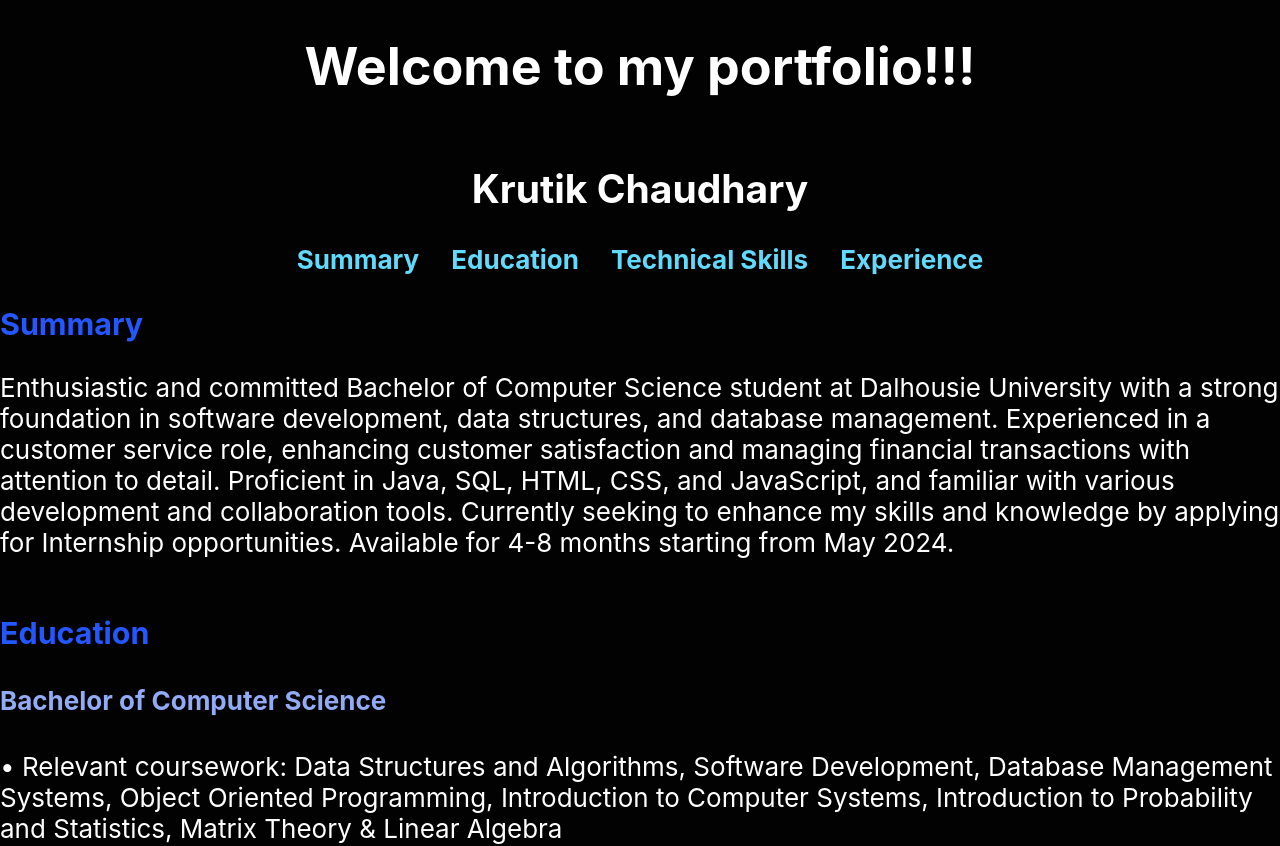
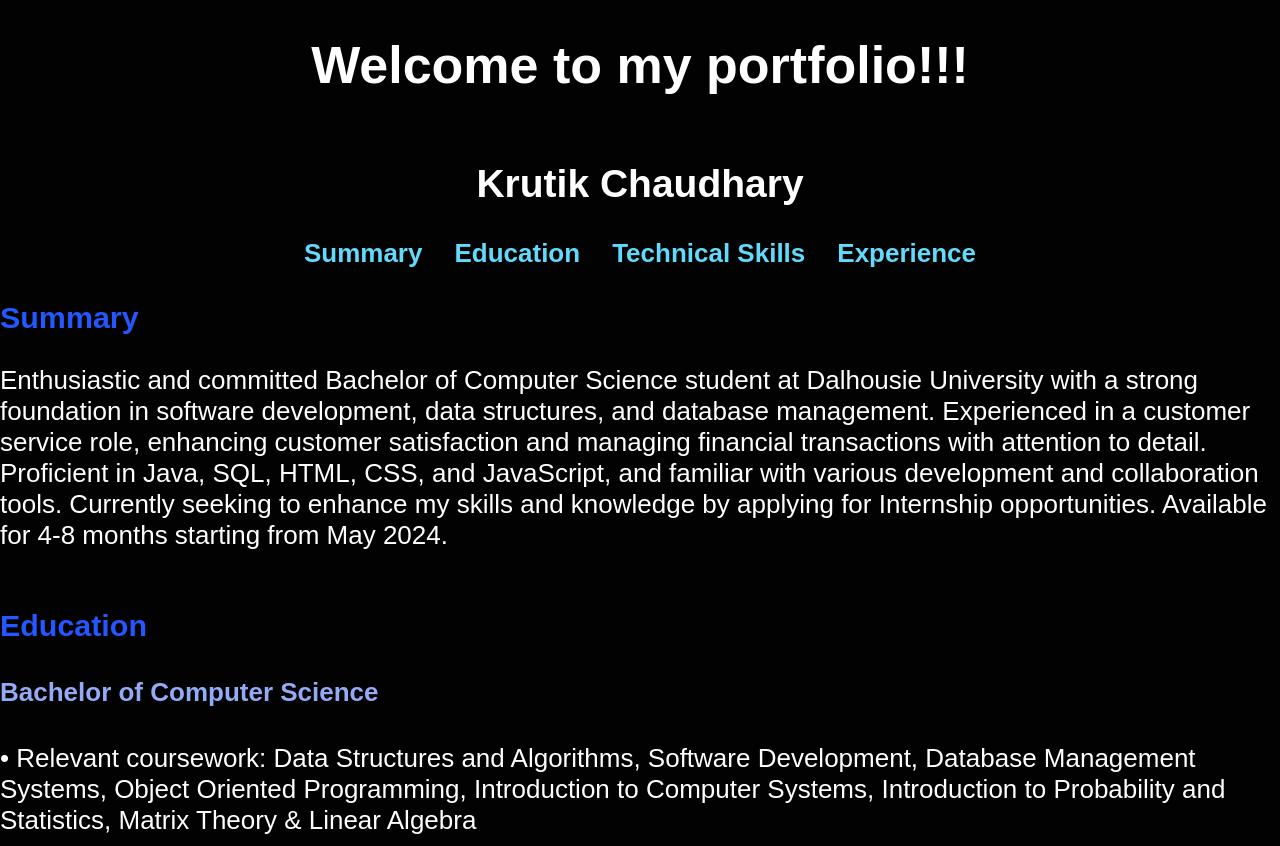
Before and after one commit to KrutikChaudhary/lab6, a React (Create React App) app: page / in a window 1280 px wide. Shown: the top 846 px of the page. Built offline with nearby package versions, Linux system fonts and the light colour scheme.

Commit message:
minor change

```diff
--- a/src/App.css
+++ b/src/App.css
@@ -1,3 +1,9 @@
+body, html {
+  margin: 0;
+  padding: 0;
+  font-family: sans-serif;
+}
+
 .App {
   text-align: center;
 }
@@ -5,6 +11,8 @@
 .App-logo {
   height: 40vmin;
   pointer-events: none;
+  max-width: 100%;
+  height: auto;
 }
 
 @media (prefers-reduced-motion: no-preference) {
```
